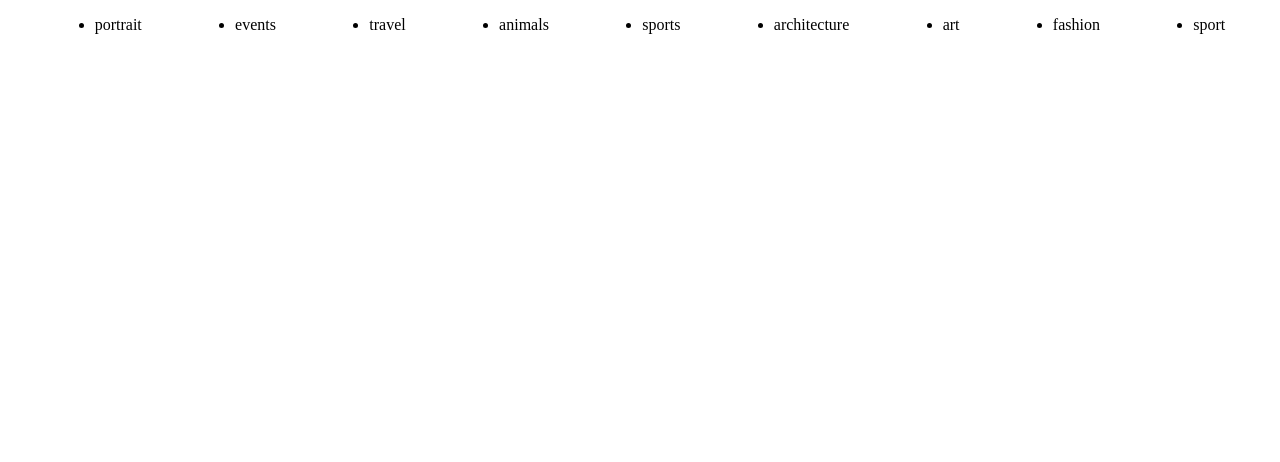
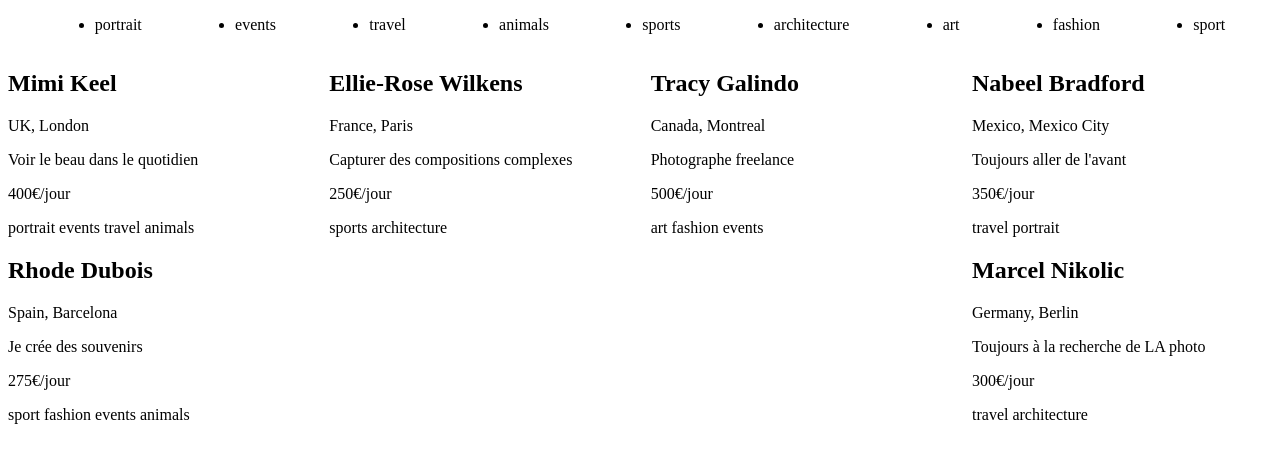
Before and after one commit to ndjerrou/photographers, a website with bundled scripts: page index.html in a window 1280 px wide. Built offline with nearby package versions, Linux system fonts and the light colour scheme.

Commit message:
Display P and filter P OK

```diff
--- a/index.html
+++ b/index.html
@@ -13,6 +13,9 @@
         <ul id="tags"></ul>
       </nav>
     </header>
+    <main>
+      <section id="photographers"></section>
+    </main>
     <script type="module" src="index.js"></script>
   </body>
 </html>
--- a/index.js
+++ b/index.js
@@ -20,36 +20,56 @@ const displayTags = (tags) => {
   tags.forEach((tag) => (ul.innerHTML += `<li>${tag}</li>`));
 };
 
+const dispPhotographers = (photographers, node) => {
+  let template = "";
+  photographers.forEach(({ name, price, city, country, tagline, tags }) => {
+    // je cherche la valeur de la prop name dans mon objet photographer
+    // et je créé une variable du même nom que la propriété cherchée
+
+    //const { name, price, city, country, tagline, tags } = photographer;
+
+    // join : tableau ==> string
+
+    let tagsArraySpan = tags.map((t) => `<span>${t}</span>`);
+    let tagsString = tagsArraySpan.join(" ");
+
+    template += `
+    <article>
+     <h2>${name}</h2>
+     <p>${country}, ${city}</p>
+     <p>${tagline}</p>
+     <p>${price}€/jour</p>
+     <div>${tagsString}</div>
+    </article>
+    `;
+  });
+  node.innerHTML = template;
+};
+
+const filterPhotographerByTag = (photographers) => {
+  let filterededPhotographers = [];
+  document
+    .querySelector("ul")
+    .addEventListener("click", ({ target: { textContent: tag } }) => {
+      filterededPhotographers = photographers.filter(({ tags }) =>
+        tags.includes(tag)
+      );
+
+      if (filterededPhotographers.length) {
+        dispPhotographers(
+          filterededPhotographers,
+          document.querySelector("#photographers")
+        );
+      }
+    });
+};
+
 const main = () => {
   createUniqueTags();
   displayTags(uniqueTags);
+  dispPhotographers(photographers, document.querySelector("#photographers"));
+
+  filterPhotographerByTag(photographers);
 };
 
 main();
-// each value in JS can be either FALSY or TRUTHY
-
-// const user = {
-//   name: "Martial",
-//   login: "mleprevost",
-//   password: "guerre",
-//   age: 40
-// };
-
-// console.log(user);
-// console.log(typeof user);
-
-// // envoi vers serveur avec le format json
-
-// // objet --> string
-// const userJSON = JSON.stringify(user);
-
-// localStorage.setItem("user", userJSON);
-
-// // getting back my user
-
-// const Martial = localStorage.getItem("user");
-// console.log(Martial.name); // xx
-
-// // string --> objet
-// const martialJSON = JSON.parse(Martial);
-// console.log(martialJSON.name);
--- a/style.css
+++ b/style.css
@@ -2,3 +2,11 @@ ul {
   display: flex;
   justify-content: space-around;
 }
+section {
+  display: flex;
+  justify-content: space-between;
+  flex-wrap: wrap;
+}
+article {
+  width: 300px;
+}
```
Also changed, not shown: filter.js (added, +11 -0 lines), package.json (added, +20 -0 lines).
